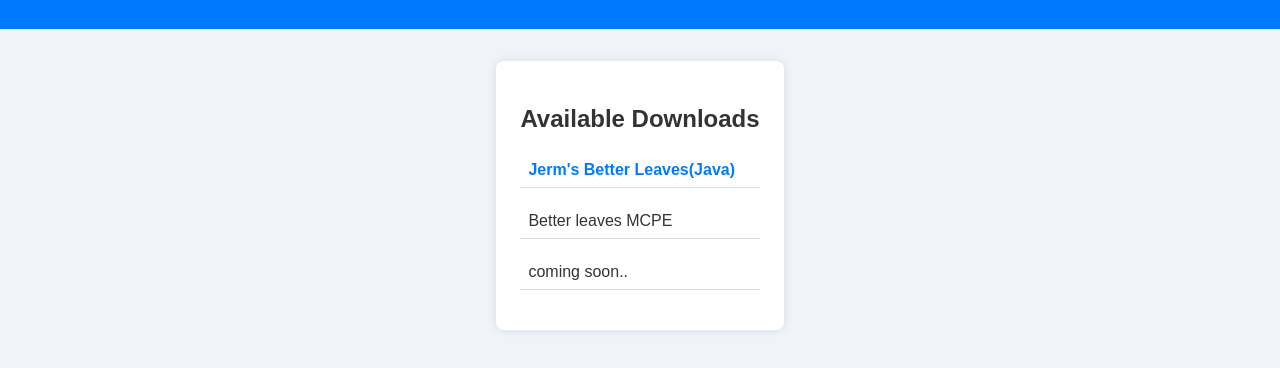
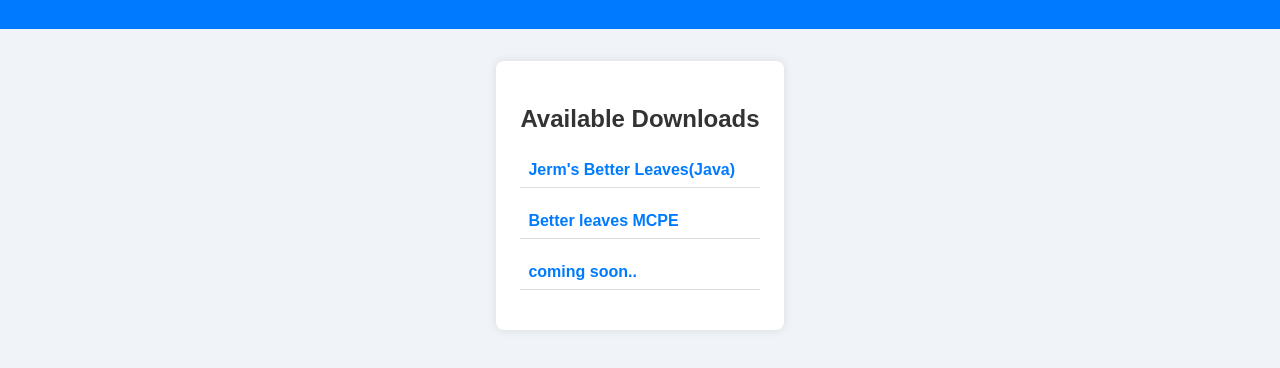
Before and after one commit to neutrolymp/Hub, a plain HTML site: page index.html in a window 1280 px wide. Shown: the part 98-466 px from the top of the page. Drawn offline with Linux system fonts and the light colour scheme.

Commit message:
Update index.html

```diff
--- a/index.html
+++ b/index.html
@@ -63,8 +63,8 @@
         <h2>Available Downloads</h2>
         <ul class="file-list">
             <li><a href="file1.zip" download>Jerm's Better Leaves(Java)</a></li>
-            <li><a href="file2.zip" download></a>Better leaves MCPE</li>
-            <li><a href="file3.zip" download></a>coming soon..</li>
+            <li><a href="file2.zip" download>Better leaves MCPE</a></li>
+            <li><a href="file3.zip" download>coming soon..</a></li>
             <!-- Add more files as needed -->
         </ul>
     </div>
```
